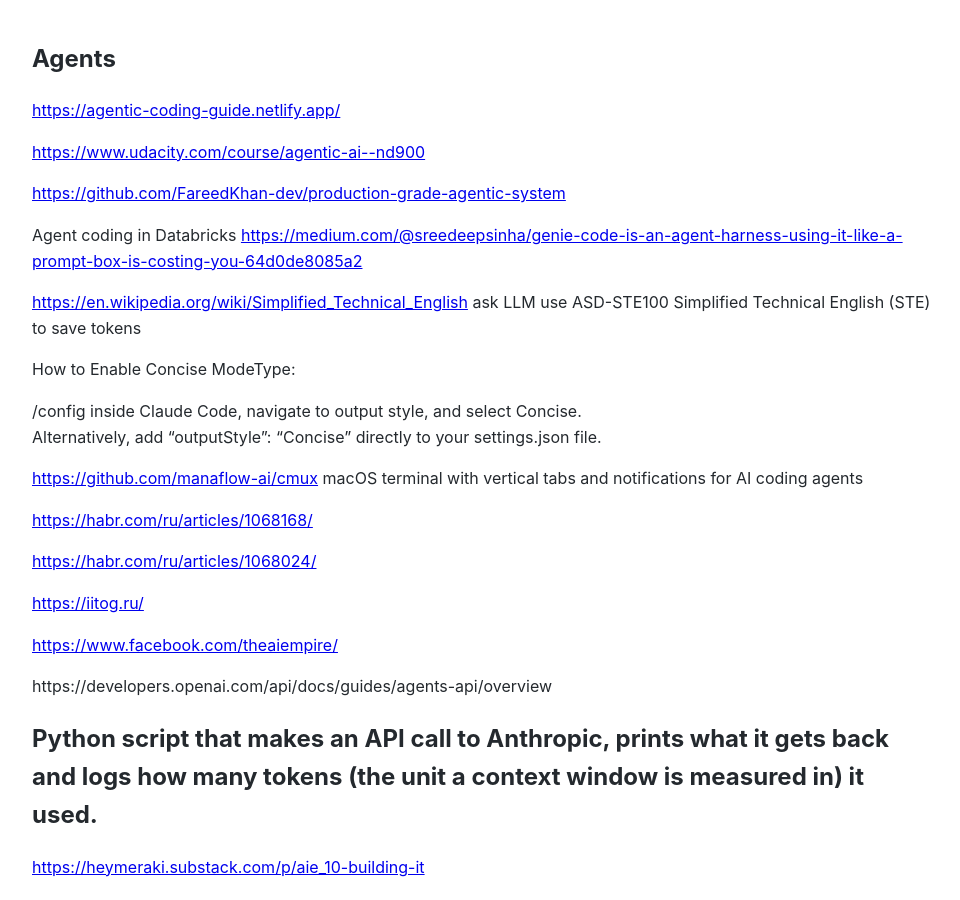
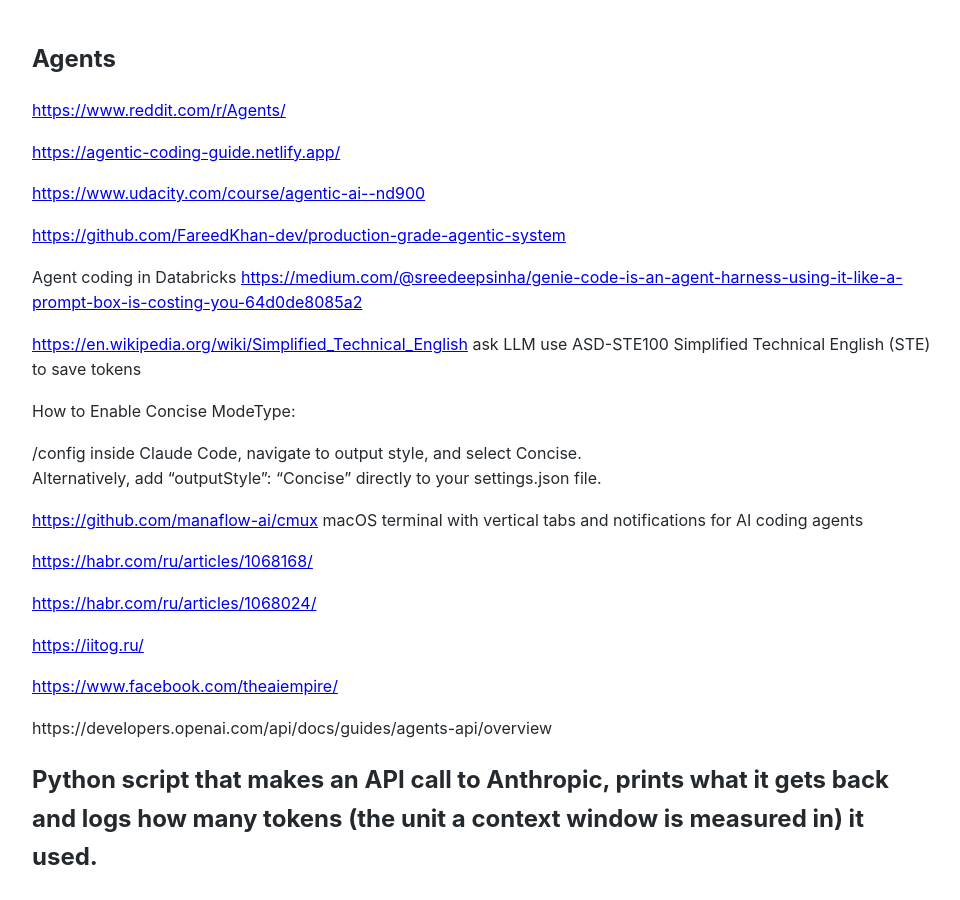
Before and after one commit to Michael-Lubinsky/michael-lubinsky.github.com, a Jekyll site: the page built from ml/agent.md, in a window 1280 px wide and 900 px high. Shown: the whole window, without its empty margins (158-1118 px from the left). Built offline with Jekyll 4.4.1, drawn with Linux system fonts in a browser that asks for light colours; our own code applies the rules of GitHub Pages for plain Markdown files.

Commit message:
Update agent.md

```diff
--- a/ml/agent.md
+++ b/ml/agent.md
@@ -1,4 +1,6 @@
 ## Agents
+
+<https://www.reddit.com/r/Agents/>
 
 <https://agentic-coding-guide.netlify.app/>
 
```
